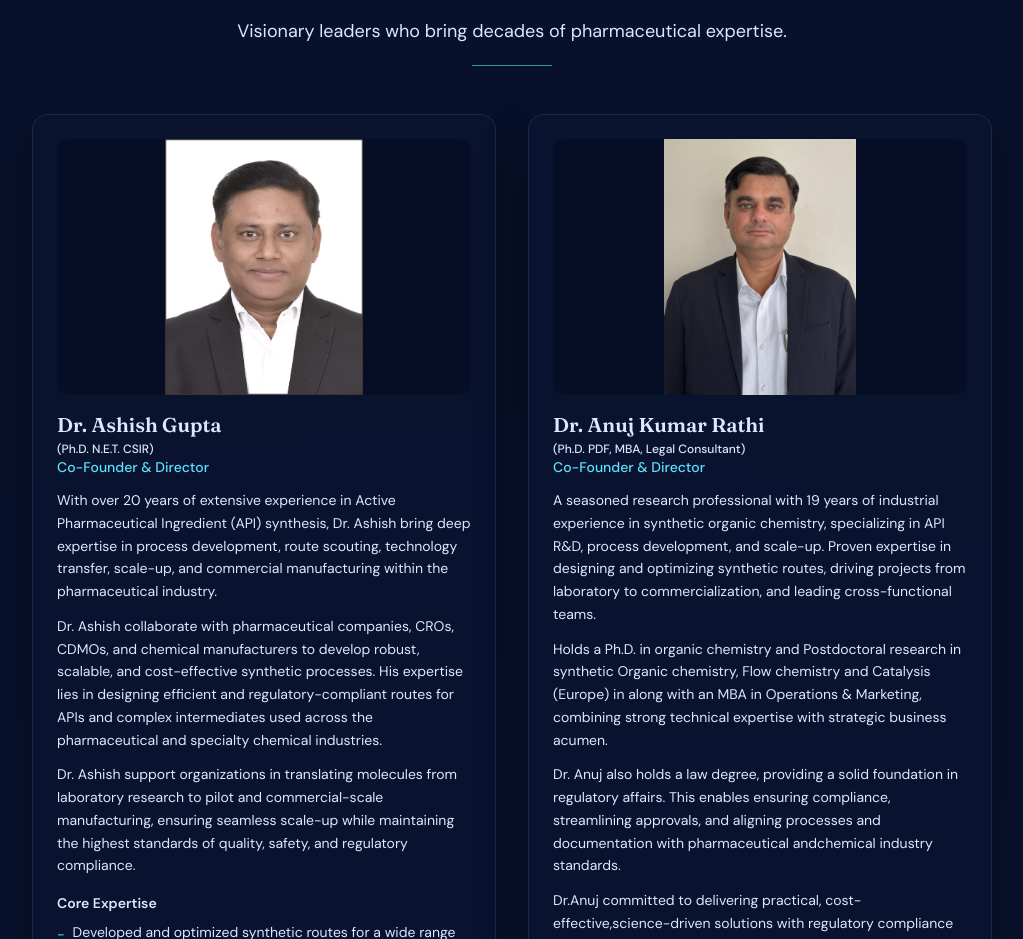
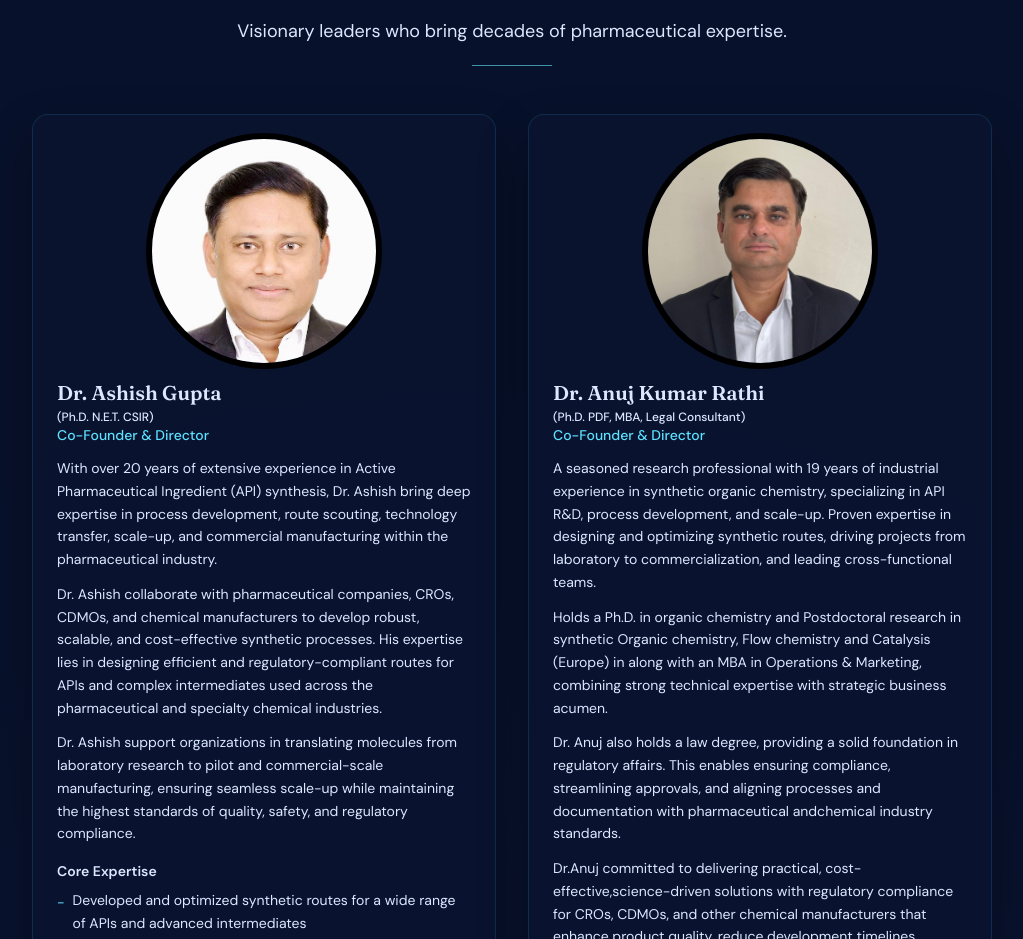
Before and after one commit to AmulyaKaushik/Imagine-Pharma-Solutions, a React (Vite) app: page /about in a window 1280 px wide. Shown: the part 1880-2819 px from the top of the page, without its empty margins (128-1151 px from the left). Built offline with nearby package versions, Linux system fonts and the light colour scheme.

Commit message:
director's photo component changed

```diff
--- a/src/pages/About.jsx
+++ b/src/pages/About.jsx
@@ -168,12 +168,16 @@ export default function About() {
                 className="bg-white rounded-2xl shadow-lg border border-slate-100 p-6 hover:shadow-xl transition-shadow duration-300"
               >
                 <div>
-                  <img
-                    src={photo}
-                    alt={name}
-                    className="w-full h-64 object-contain object-top rounded-xl mb-4 bg-slate-50"
-                    loading="lazy"
-                  />
+                  <div className="flex justify-center mb-4">
+                    <div className="w-56 h-56 rounded-full overflow-hidden bg-white shadow-[0_0_0_6px_#000]">
+                      <div
+                        role="img"
+                        aria-label={name}
+                        className="w-full h-full rounded-full bg-cover bg-top scale-[1.02]"
+                        style={{ backgroundImage: `url(${photo})` }}
+                      />
+                    </div>
+                  </div>
                   <h3 className="font-heading font-bold text-xl text-primary-900">{name}</h3>
                   <p className="text-slate-500 text-xs font-medium mt-0.5">{credentials}</p>
                   <p className="text-teal-600 font-medium text-sm mb-3">{role}</p>
```
Also changed, not shown: src/assets/images/Dr. Ashish Gupta.jpeg.
